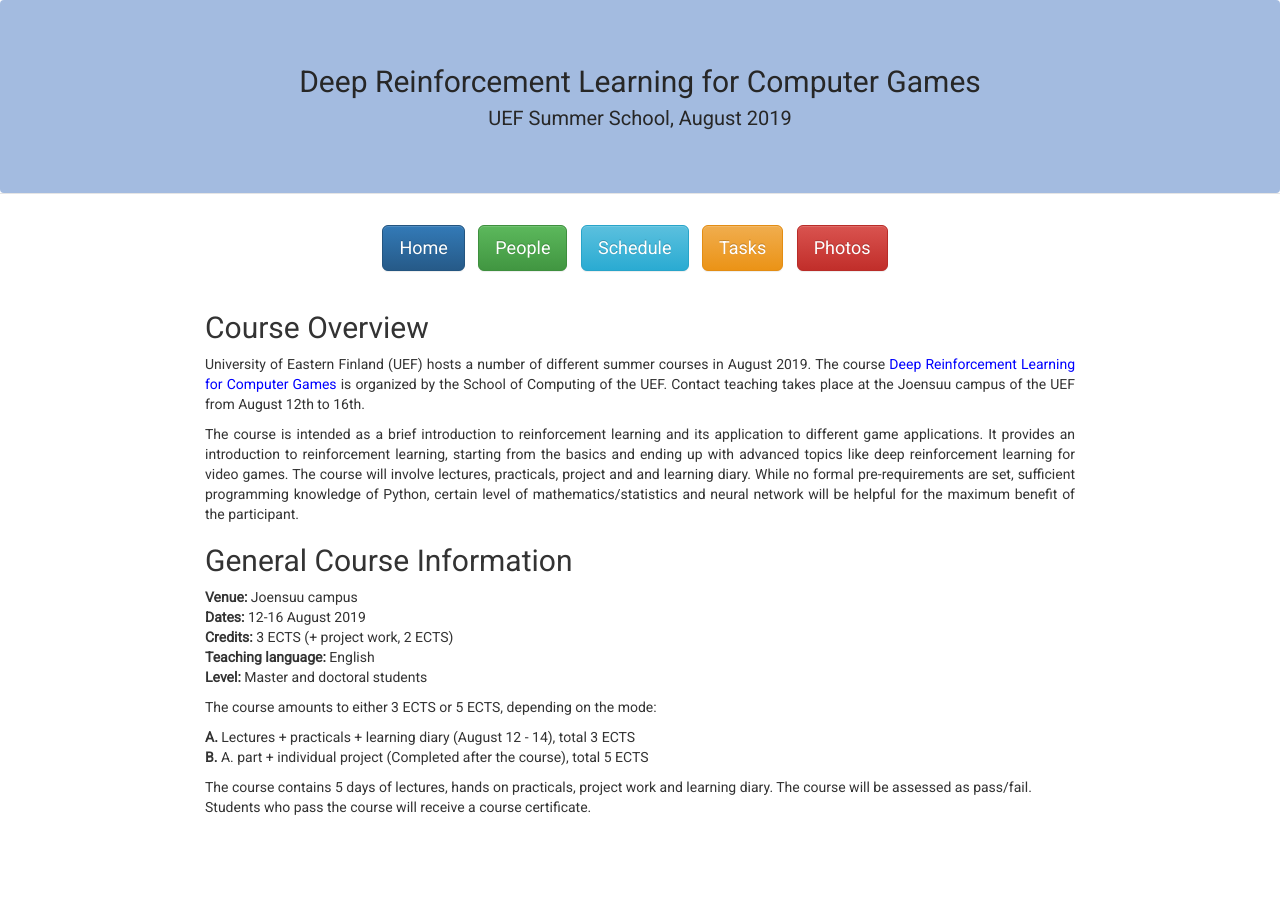
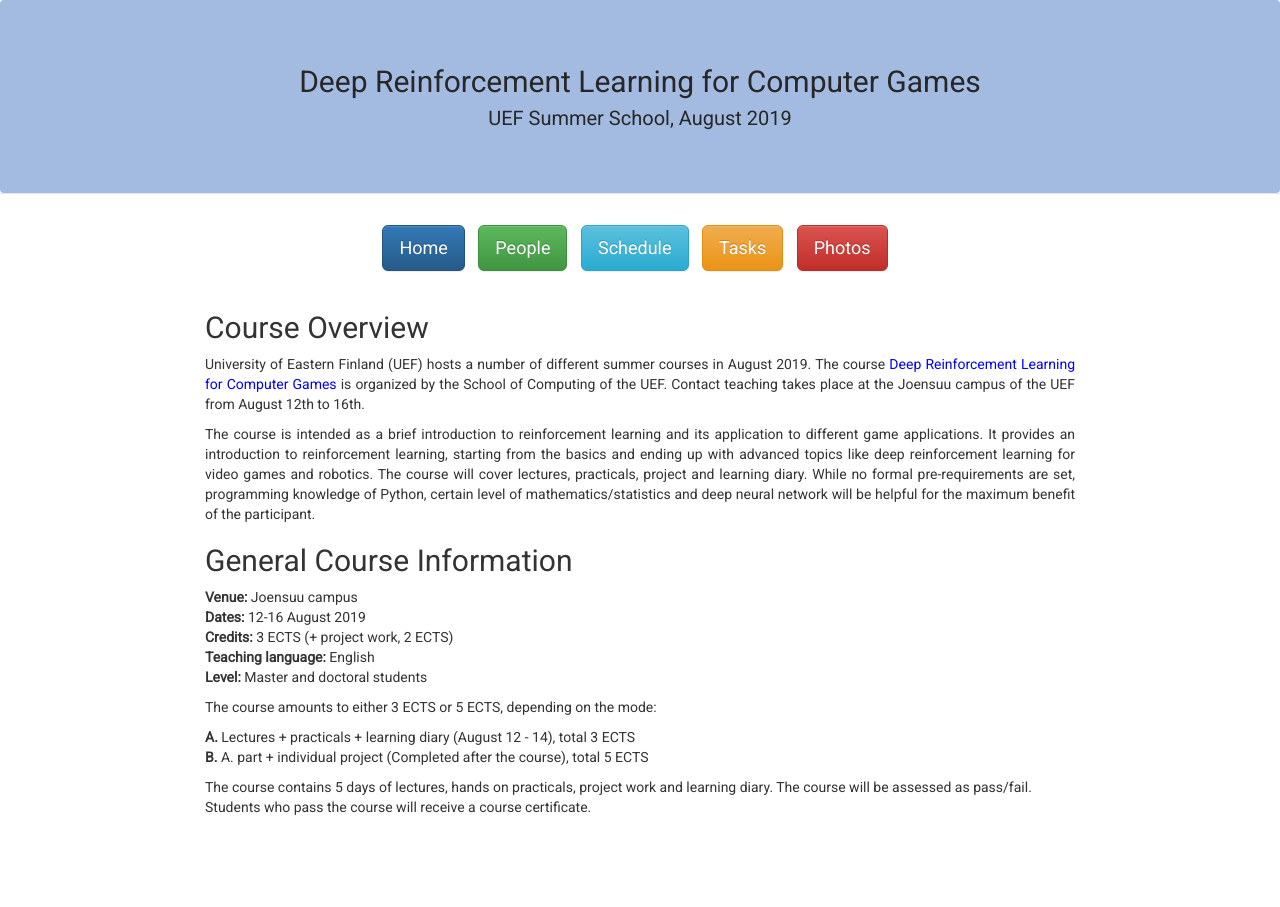
Before and after one commit to abrahamwoubie/summerschool, a Jekyll site: the page built from index.md, in a window 1280 px wide. Built offline with Jekyll 4.4.1, drawn with Linux system fonts in a browser that asks for light colours; nearby versions of some CDN libraries.

Commit message:
Updating

```diff
--- a/index.md
+++ b/index.md
@@ -19,7 +19,7 @@ speech recognition, speaker diarization, speech enhancement, audio
 steganography), while the last two lecture days focus on reinforcement
 learning and autonomous software and physical agents (robots).-->
 
-<p align="justify">The course is intended as a brief introduction to reinforcement learning and its application to different game applications. It provides an introduction to reinforcement learning, starting from the basics and ending up with advanced topics like deep reinforcement learning for video games. The course will involve lectures, practicals, project and and learning diary. While no formal pre-requirements are set, sufficient programming knowledge of Python, certain level of mathematics/statistics and neural network will be helpful for the maximum benefit of the participant.</p>
+<p align="justify">The course is intended as a brief introduction to reinforcement learning and its application to different game applications. It provides an introduction to reinforcement learning, starting from the basics and ending up with advanced topics like deep reinforcement learning for video games and robotics. The course will cover lectures, practicals, project and learning diary. While no formal pre-requirements are set, programming knowledge of Python, certain level of mathematics/statistics and deep neural network will be helpful for the maximum benefit of the participant.</p>
 
 ## General Course Information
 
```
